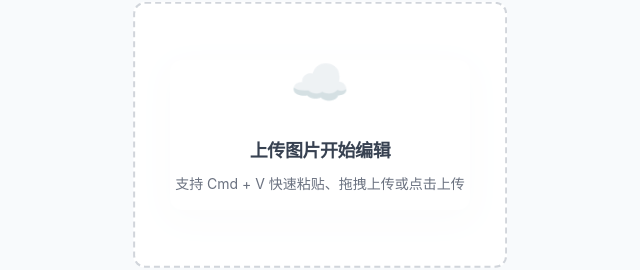
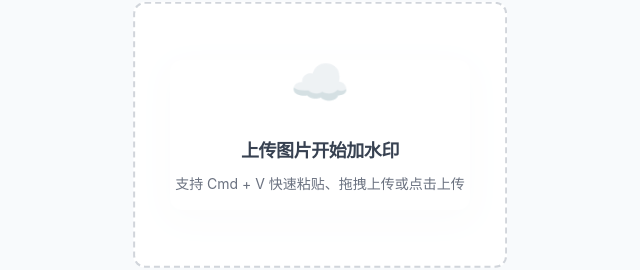
Before and after one commit to dabufan/watermark, a plain HTML site: page index.html in a window 1280 px wide. Shown: the part 213-483 px from the top of the page, 320-960 px from the left. Drawn offline with Linux system fonts and the light colour scheme.

Commit message:
修改上传提示文字：上传图片开始加水印

```diff
--- a/index.html
+++ b/index.html
@@ -38,7 +38,7 @@
           <!-- 无图片时的上传提示 -->
           <label for="imgInput" class="upload-prompt" id="uploadPrompt">
             <div class="upload-icon">☁️</div>
-            <div class="upload-text">上传图片开始编辑</div>
+            <div class="upload-text">上传图片开始加水印</div>
             <div class="upload-hint">支持 Cmd + V 快速粘贴、拖拽上传或点击上传</div>
           </label>
 
```
